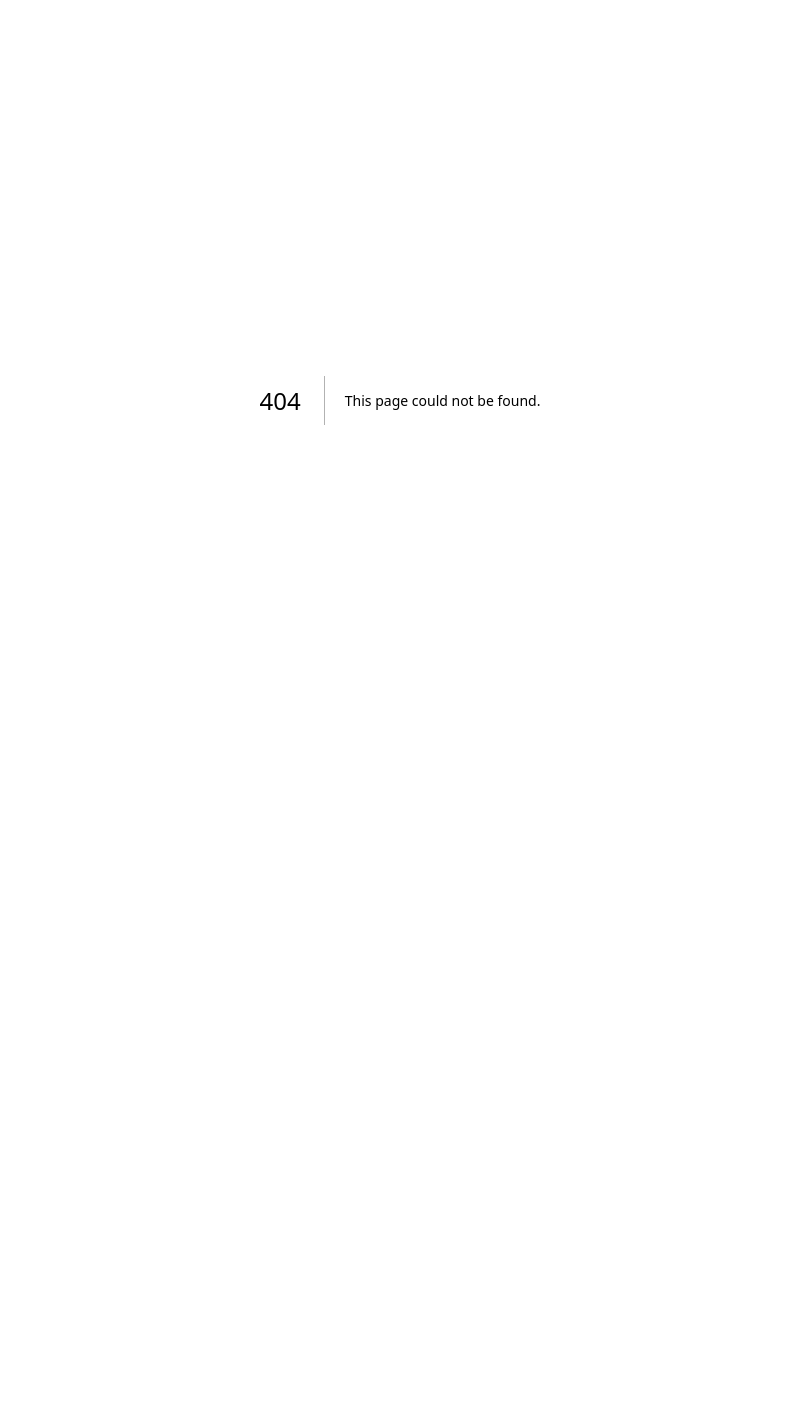
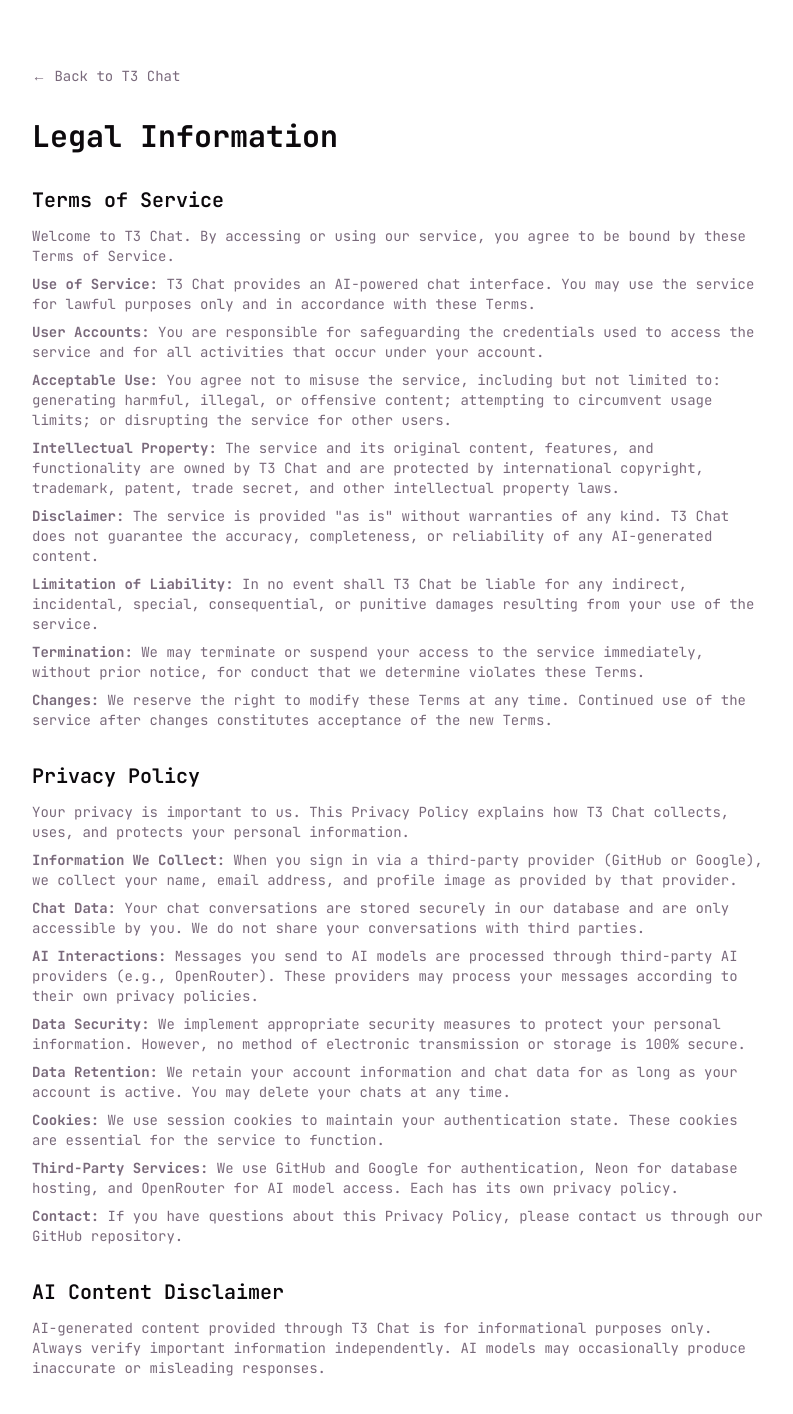
Before and after one commit to Barmanji/T3-chat-clone, a Next.js app: page /legal in a window 1280 px wide. Before the commit this address had no page. Shown: the top 1414 px of the page, without its empty margins (240-1033 px from the left). Before the commit the page ends 800 px from the top, so only its background shows below. Built offline with nearby package versions, Linux system fonts and the light colour scheme.

Commit message:
feat: add T3 favicon and legal pages

```diff
--- /dev/null
+++ b/app/legal/page.tsx
@@ -0,0 +1,138 @@
+import Link from "next/link";
+
+export default function LegalPage() {
+  return (
+    <div className="min-h-screen bg-background">
+      <div className="max-w-3xl mx-auto px-4 py-16">
+        <Link
+          href="/"
+          className="text-sm text-muted-foreground hover:text-foreground cursor-pointer mb-8 inline-block"
+        >
+          ← Back to T3 Chat
+        </Link>
+
+        <h1 className="text-3xl font-bold mb-8">Legal Information</h1>
+
+        <div className="space-y-8">
+          <section>
+            <h2 className="text-xl font-semibold mb-3">Terms of Service</h2>
+            <div className="text-sm text-muted-foreground space-y-2">
+              <p>
+                Welcome to T3 Chat. By accessing or using our service, you agree
+                to be bound by these Terms of Service.
+              </p>
+              <p>
+                <strong>Use of Service:</strong> T3 Chat provides an AI-powered
+                chat interface. You may use the service for lawful purposes only
+                and in accordance with these Terms.
+              </p>
+              <p>
+                <strong>User Accounts:</strong> You are responsible for
+                safeguarding the credentials used to access the service and for
+                all activities that occur under your account.
+              </p>
+              <p>
+                <strong>Acceptable Use:</strong> You agree not to misuse the
+                service, including but not limited to: generating harmful,
+                illegal, or offensive content; attempting to circumvent usage
+                limits; or disrupting the service for other users.
+              </p>
+              <p>
+                <strong>Intellectual Property:</strong> The service and its
+                original content, features, and functionality are owned by T3
+                Chat and are protected by international copyright, trademark,
+                patent, trade secret, and other intellectual property laws.
+              </p>
+              <p>
+                <strong>Disclaimer:</strong> The service is provided &quot;as
+                is&quot; without warranties of any kind. T3 Chat does not
+                guarantee the accuracy, completeness, or reliability of any
+                AI-generated content.
+              </p>
+              <p>
+                <strong>Limitation of Liability:</strong> In no event shall T3
+                Chat be liable for any indirect, incidental, special,
+                consequential, or punitive damages resulting from your use of
+                the service.
+              </p>
+              <p>
+                <strong>Termination:</strong> We may terminate or suspend your
+                access to the service immediately, without prior notice, for
+                conduct that we determine violates these Terms.
+              </p>
+              <p>
+                <strong>Changes:</strong> We reserve the right to modify these
+                Terms at any time. Continued use of the service after changes
+                constitutes acceptance of the new Terms.
+              </p>
+            </div>
+          </section>
+
+          <section>
+            <h2 className="text-xl font-semibold mb-3">Privacy Policy</h2>
+            <div className="text-sm text-muted-foreground space-y-2">
+              <p>
+                Your privacy is important to us. This Privacy Policy explains
+                how T3 Chat collects, uses, and protects your personal
+                information.
+              </p>
+              <p>
+                <strong>Information We Collect:</strong> When you sign in via a
+                third-party provider (GitHub or Google), we collect your name,
+                email address, and profile image as provided by that provider.
+              </p>
+              <p>
+                <strong>Chat Data:</strong> Your chat conversations are stored
+                securely in our database and are only accessible by you. We do
+                not share your conversations with third parties.
+              </p>
+              <p>
+                <strong>AI Interactions:</strong> Messages you send to AI models
+                are processed through third-party AI providers (e.g.,
+                OpenRouter). These providers may process your messages according
+                to their own privacy policies.
+              </p>
+              <p>
+                <strong>Data Security:</strong> We implement appropriate security
+                measures to protect your personal information. However, no
+                method of electronic transmission or storage is 100% secure.
+              </p>
+              <p>
+                <strong>Data Retention:</strong> We retain your account
+                information and chat data for as long as your account is
+                active. You may delete your chats at any time.
+              </p>
+              <p>
+                <strong>Cookies:</strong> We use session cookies to maintain
+                your authentication state. These cookies are essential for the
+                service to function.
+              </p>
+              <p>
+                <strong>Third-Party Services:</strong> We use GitHub and Google
+                for authentication, Neon for database hosting, and OpenRouter
+                for AI model access. Each has its own privacy policy.
+              </p>
+              <p>
+                <strong>Contact:</strong> If you have questions about this
+                Privacy Policy, please contact us through our GitHub
+                repository.
+              </p>
+            </div>
+          </section>
+
+          <section>
+            <h2 className="text-xl font-semibold mb-3">AI Content Disclaimer</h2>
+            <div className="text-sm text-muted-foreground space-y-2">
+              <p>
+                AI-generated content provided through T3 Chat is for
+                informational purposes only. Always verify important
+                information independently. AI models may occasionally produce
+                inaccurate or misleading responses.
+              </p>
+            </div>
+          </section>
+        </div>
+      </div>
+    </div>
+  );
+}
```
Also changed, not shown: public/favicon.svg (added), public/google.svg (added).
